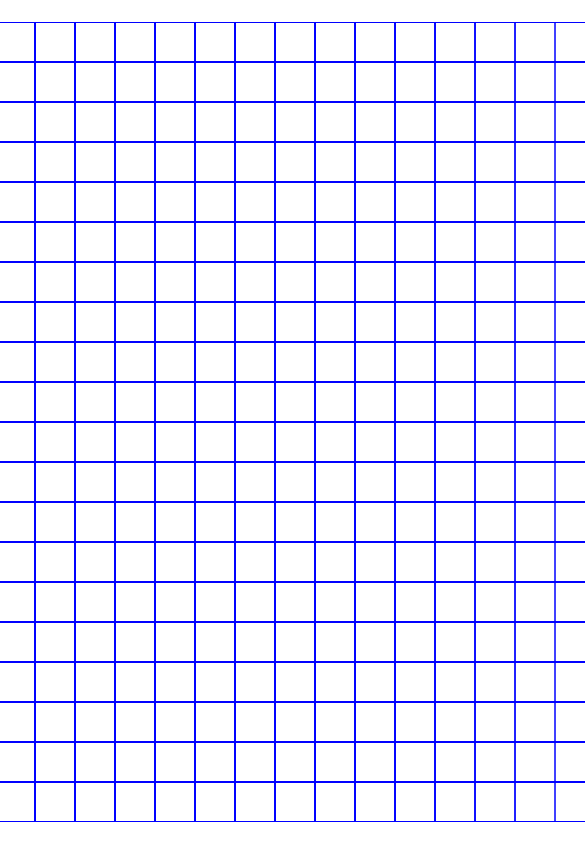
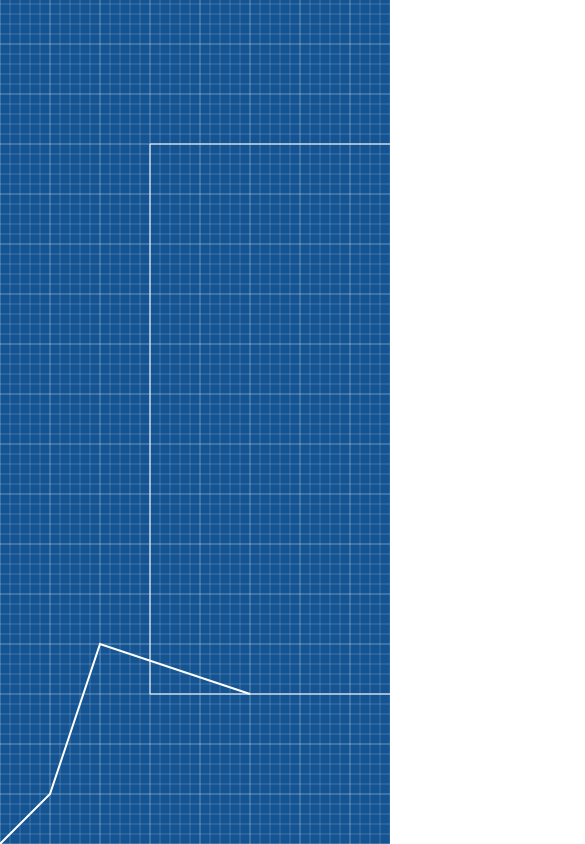
Before and after one commit to atlanticrev/app_geometry, a plain HTML site: page canvas.html in a window 390 px wide. Shown: the whole page, 585 px wide, since content can reach past the window. Drawn offline with Linux system fonts and the light colour scheme.

Commit message:
Доделал адаптивную стеку, перенес начало координат

```diff
--- a/canvas.html
+++ b/canvas.html
@@ -17,6 +17,10 @@
       border: 0;
       box-sizing: border-box;
     }
+
+    canvas {
+    	background-color: #145492;
+    }
   </style>
   <title>Math</title>
 </head>
@@ -28,44 +32,79 @@
     const canvas = document.querySelector('canvas');
     const ctx = canvas.getContext('2d');
 
-    canvas.width = '800';
-    canvas.height = canvas.width;
+    canvas.width = window.innerWidth;
+    canvas.height = window.innerHeight;
+
+    function normalizeCoordinateSystem() {
+    	ctx.transform(1, 0, 0, -1, 0, 0);
+    	ctx.translate(0, -canvas.height);
+    }
 
     function toOrigin() {
-      ctx.moveTo(0, canvas.height);
+      ctx.moveTo(0, 0);
     }
 
     function lineTo(x, y) {
-      ctx.lineTo(x, Math.abs((y) - canvas.height));
+      ctx.lineTo(x * 50, y * 50);
     }
 
     function linear(x, k = 1, b = 0) {
       return y = k * x + b;
     }
 
-    // const x = 200;
+    // canvas dimention mod step == 0!
+    const step = 50;
 
-    // canvas dimention mod step == 0!
-    const step = 40;
-    let i;
-
-    // toOrigin();
-    // lineTo(x, linear(x));
+    function renderGrid(step) {
+    	for (let i = 0; i <= canvas.height; i += step) {
 	    	ctx.beginPath();
-
-    for (i = 0; i <= canvas.height; i += step) {
 	      ctx.moveTo(0, i);
 	      ctx.lineTo(canvas.width, i);
-      ctx.strokeStyle = 'blue';
+	      ctx.strokeStyle = 'rgba(256, 256, 256, .2)';
 	      ctx.stroke();
     	}
 
-    for (i = 0; i <= canvas.width; i += step) {
+	    for (let i = 0; i <= canvas.width; i += step) {
+	    	ctx.beginPath();
 	      ctx.moveTo(i, 0);
 	      ctx.lineTo(i, canvas.height);
-      ctx.strokeStyle = 'blue';
+	      ctx.strokeStyle = 'rgba(256, 256, 256, .2)';
 	      ctx.stroke();
 	    }
+  	}
+
+  	function init() {
+  		ctx.clearRect(0, 0, canvas.width, canvas.height);
+  		normalizeCoordinateSystem();
+  		renderGrid(step);
+  		renderGrid(step / 5);
+  	}
+
+  	window.addEventListener('resize', () => {
+  		canvas.width = window.innerWidth;
+   	 	canvas.height = window.innerHeight;
+  		init();
+  		contentRender();
+  	});
+
+  	function contentRender() {
+  		ctx.beginPath();
+	  	ctx.rect(150, 150, 550, 550)
+	  	ctx.strokeStyle = 'white';
+	  	ctx.stroke();
+
+	  	ctx.beginPath();
+  		toOrigin();
+  		lineTo(1, 1);
+  		lineTo(2, 4);
+  		lineTo(5, 3);
+  		ctx.lineWidth = '2'
+  		ctx.strokeStyle = 'white';
+  		ctx.stroke();
+  	}
+
+  	init();
+  	contentRender();
 
   </script>
 </body>
```
Lines whose indentation alone changed are shown as unchanged.
